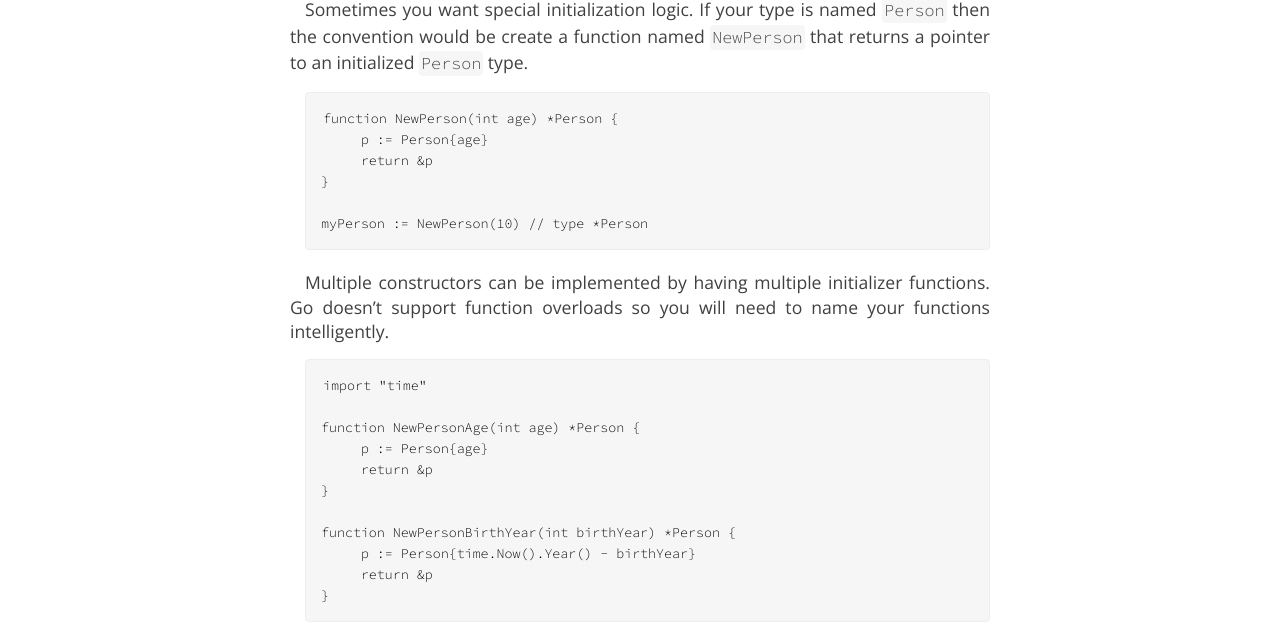
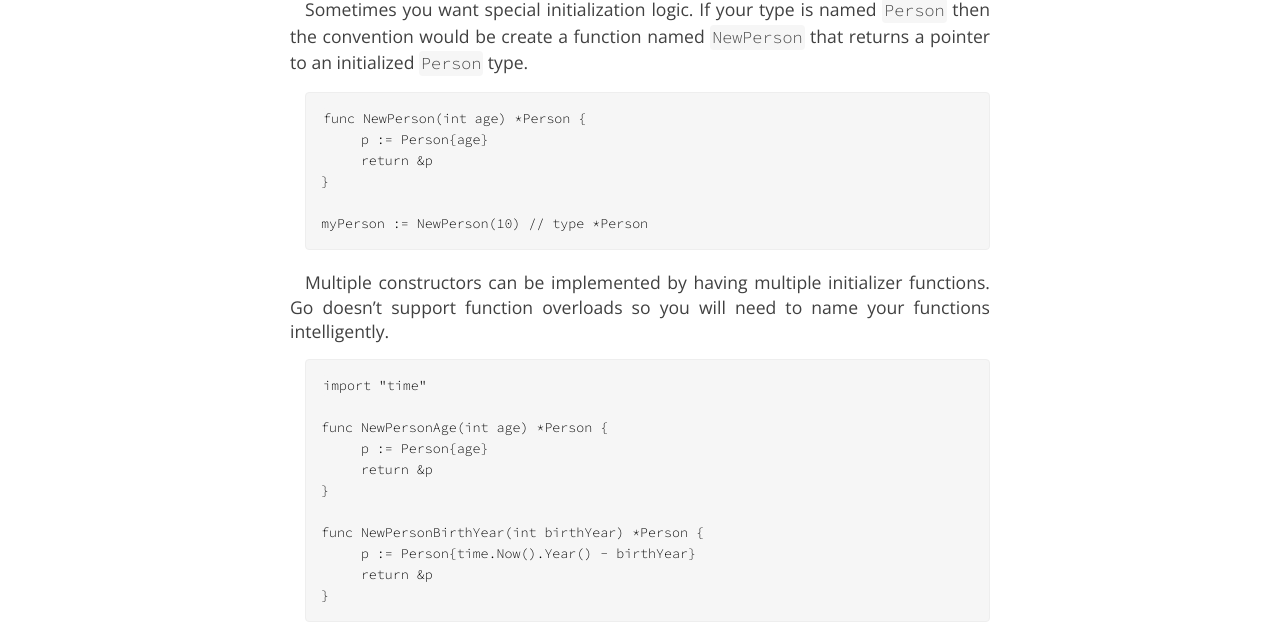
Before and after one commit to jpoehls/zduck.com, a Jekyll site: the page built from _posts/2014/2014-04-11-go-conventions-constructors-and-overloads.md, in a window 1280 px wide. Shown: the part 778-1407 px from the top of the page. Built offline with Jekyll 4.4.1, drawn with Linux system fonts in a browser that asks for light colours; Markdown is read by kramdown in place of the engine named in the settings; comment, search, counter and statistics services are not loaded.

Commit message:
function -> func (stupid!)

```diff
--- a/_posts/2014/2014-04-11-go-conventions-constructors-and-overloads.md
+++ b/_posts/2014/2014-04-11-go-conventions-constructors-and-overloads.md
@@ -27,7 +27,7 @@ Go doesn't have constructors in the traditional sense. The convention is to make
 
 Sometimes you want special initialization logic. If your type is named `Person` then the convention would be create a function named `NewPerson` that returns a pointer to an initialized `Person` type.
 
-	function NewPerson(int age) *Person {
+	func NewPerson(int age) *Person {
 	     p := Person{age}
 	     return &p
 	}
@@ -38,12 +38,12 @@ Multiple constructors can be implemented by having multiple initializer function
 
 	import "time"
 
-	function NewPersonAge(int age) *Person {
+	func NewPersonAge(int age) *Person {
 	     p := Person{age}
 	     return &p
 	}
 
-	function NewPersonBirthYear(int birthYear) *Person {
+	func NewPersonBirthYear(int birthYear) *Person {
 	     p := Person{time.Now().Year() - birthYear}
 	     return &p
 	}
```
